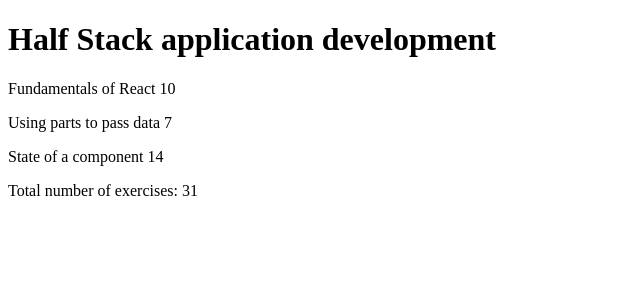
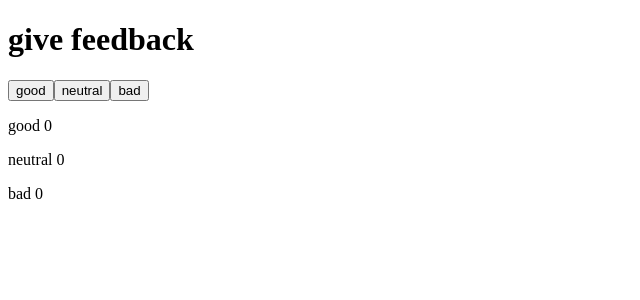
Before and after one commit to sonata22/FullStack_part1, a React (Vite) app in the folder patt1/: page / in a window 1280 px wide. Shown: the top 300 px of the page, without its empty margins (0-640 px from the left). Built offline with nearby package versions, Linux system fonts and the light colour scheme.

Commit message:
Task 1.6 done

```diff
--- a/patt1/src/App.jsx
+++ b/patt1/src/App.jsx
@@ -1,64 +1,38 @@
-const Header = (props) => {
+import { useState } from 'react'
+
+const Button = (props) => {
   return (
-    <>
-      <h1>{props.course}</h1>
-    </>
+    <button onClick={props.action}>{props.text}</button>
   )
 }
 
-const Part = (props) => {
-  return (
-    <p>
-      {props.name} {props.exercises}
-    </p>
-  )
-}
-
-const Content = (parts) => {
+const Stats = (props) => {
   return (
     <>
-      <Part name={parts.parts[0].name} exercises={parts.parts[0].exercises} />
-      <Part name={parts.parts[1].name} exercises={parts.parts[1].exercises} />
-      <Part name={parts.parts[2].name} exercises={parts.parts[2].exercises} />
-    </>
-  )
-}
-
-const Total = (parts) => {
-  const total = parts.parts[0].exercises + parts.parts[1].exercises + parts.parts[2].exercises
-  return (
-    <>
-      <p>
-        Total number of exercises: {total}
-      </p>
+      <p>good {props.props.good}</p>
+      <p>neutral {props.props.neutral}</p>
+      <p>bad {props.props.bad}</p>
     </>
   )
 }
 
 const App = () => {
-  const course = {
-    name: 'Half Stack application development',
-    parts: [
-      {
-        name: 'Fundamentals of React',
-        exercises: 10
-      },
-      {
-        name: 'Using parts to pass data',
-        exercises: 7
-      },
-      {
-        name: 'State of a component',
-        exercises: 14
-      }
-    ]
-  }
+  // save clicks of each button to its own state
+  const [good, setGood] = useState(0)
+  const [neutral, setNeutral] = useState(0)
+  const [bad, setBad] = useState(0)
+
+  const clickOnGood = () => setGood(good + 1)
+  const clickOnNeutral = () => setNeutral(neutral + 1)
+  const clickOnBad = () => setBad(bad + 1)
 
   return (
     <div>
-      <Header course={course.name} />
-      <Content parts={course.parts} />
-      <Total parts={course.parts} />
+      <h1>give feedback</h1>
+      <Button action={clickOnGood} text='good' />
+      <Button action={clickOnNeutral} text='neutral' />
+      <Button action={clickOnBad} text='bad' />
+      <Stats props={{ good, neutral, bad }} />
     </div>
   )
 }
--- a/patt1/src/main.jsx
+++ b/patt1/src/main.jsx
@@ -1,4 +1,6 @@
+import React from 'react'
 import ReactDOM from 'react-dom/client'
+
 import App from './App'
 
 ReactDOM.createRoot(document.getElementById('root')).render(<App />)
```
